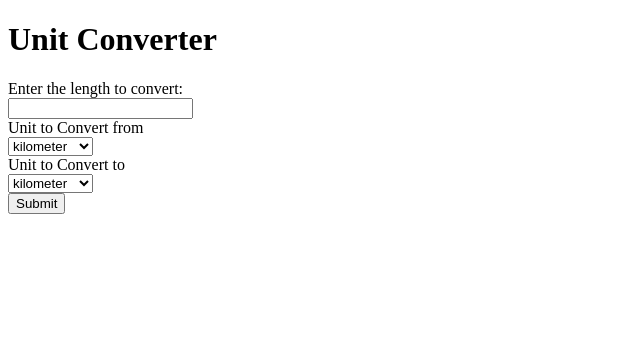
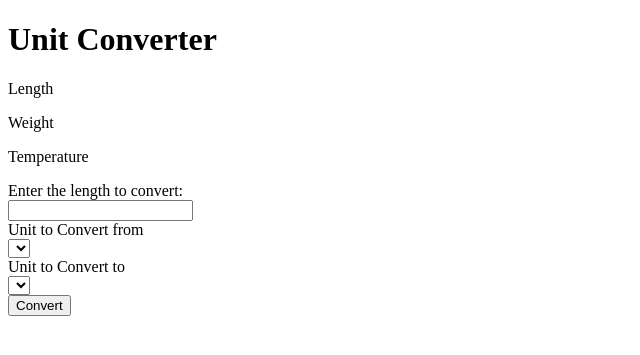
Before and after one commit to progchris00/Backend-Roadmap-Projects, a PHP site: page /main.php in a window 1280 px wide. Shown: the top 355 px of the page, without its empty margins (0-640 px from the left). Run offline with PHP 8.4, Linux system fonts and the light colour scheme; lists and menus that the app fills with data are empty.

Commit message:
feat: finish markup

```diff
--- a/main.php
+++ b/main.php
@@ -4,33 +4,30 @@
 <head>
     <meta charset="UTF-8">
     <meta name="viewport" content="width=device-width, initial-scale=1.0">
-    <link rel="stylesheet" href="style.css">
+    <link rel="stylesheet" href="styles/style.css">
     <title>Unit Converter</title>
 </head>
 
 <body>
+    <main>
+        <h1>Unit Converter</h1>
+        <div class="choices">
+            <p>Length</p>
+            <p>Weight</p>
+            <p>Temperature</p>
+        </div>
         <form action="result.php" method="post">
-        <h1>Unit Converter</h1>
             <label for="length">Enter the length to convert:</label>
             <input name="length" id="length" type="number">
             <label for="convert_unit_from">Unit to Convert from</label>
             <select name="convert_unit_from" id="">
-            <option value="kilometer">kilometer</option>
-            <option value="meter">meter</option>
-            <option value="centimeter">centimeter</option>
-            <option value="millimeter">millimeter</option>
-            <option value="foot">foot</option>
             </select>
             <label for="convert_unit_to">Unit to Convert to</label>
             <select name="convert_unit_to" id="">
-            <option value="kilometer">kilometer</option>
-            <option value="meter">meter</option>
-            <option value="centimeter">centimeter</option>
-            <option value="millimeter">millimeter</option>
-            <option value="foot">foot</option>
             </select>
-        <button type="submit">Submit</button>
+            <button type="submit">Convert</button>
         </form>
+    </main>
 </body>
 
 </html>
```
Lines whose indentation alone changed are shown as unchanged.
